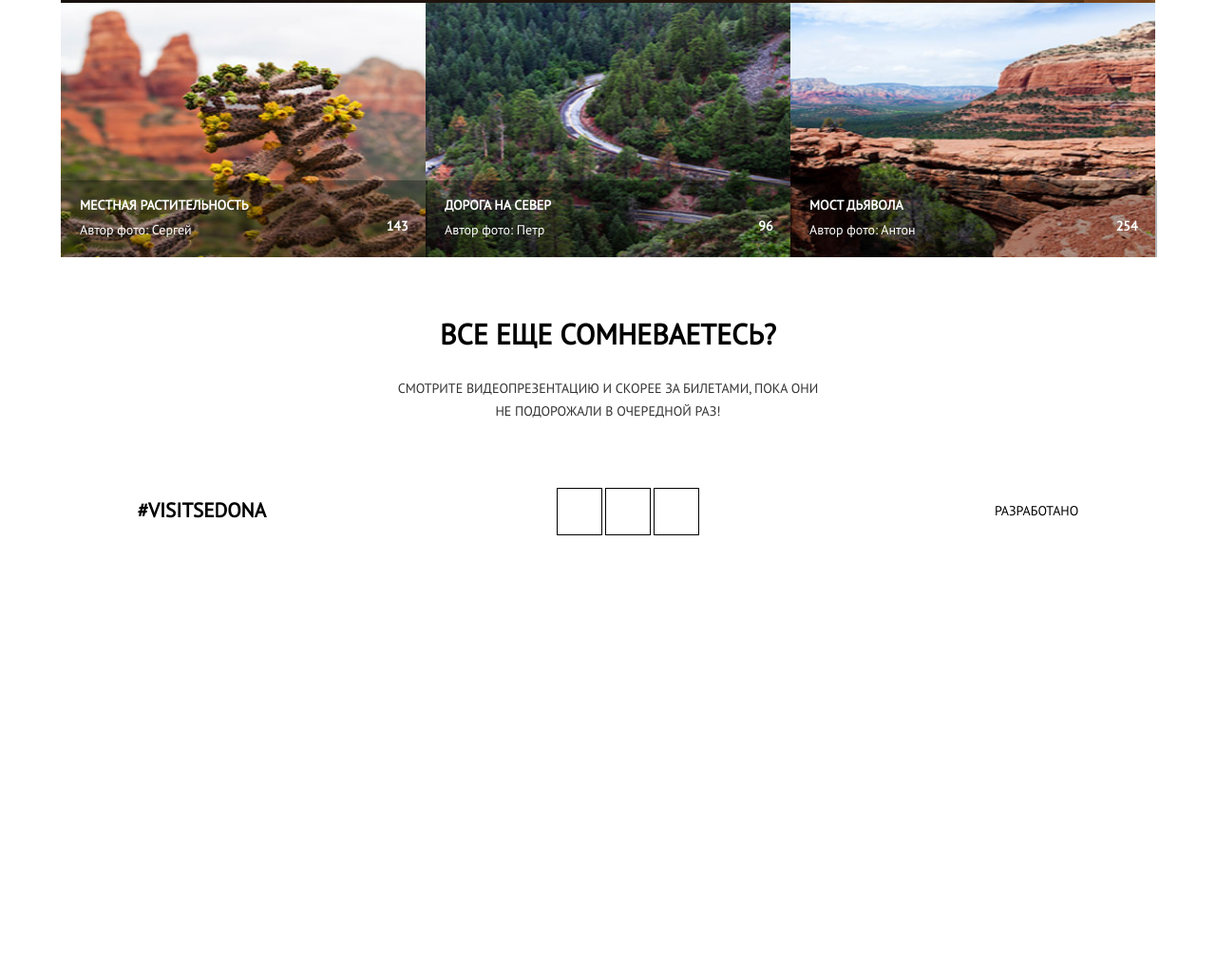
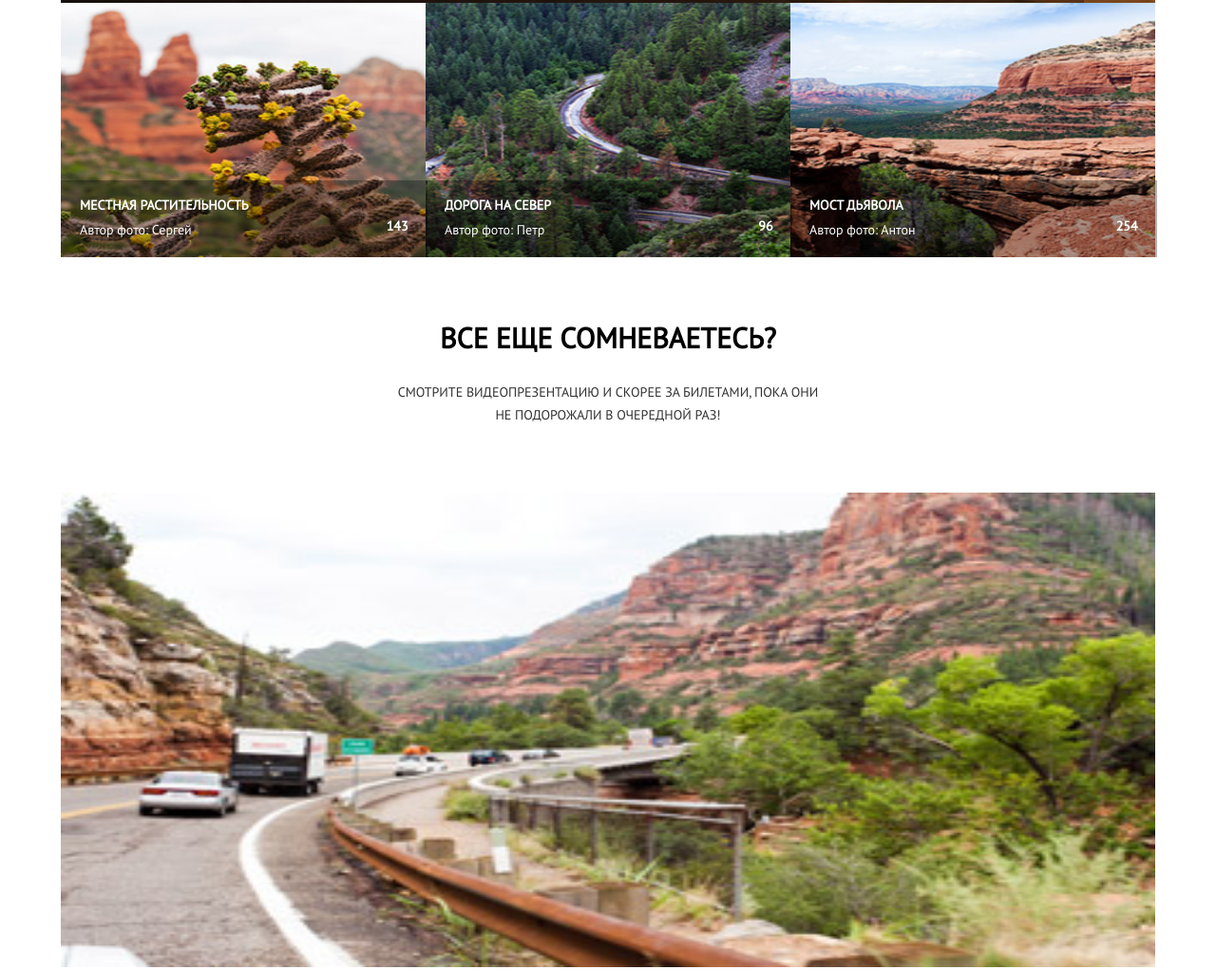
Before and after one commit to Ennitta/64785-sedona, a website: page photo.html in a window 1280 px wide. Shown: the part 1040-2062 px from the top of the page at 95% size. Before the commit the page ends 1648 px from the top, so only its background shows below. Drawn offline with nearby package versions, Linux system fonts and the light colour scheme; files that its build step writes are made by us from their sources; files whose address does not match are found by name.

Commit message:
Видео

```diff
--- a/photo.html
+++ b/photo.html
@@ -78,6 +78,7 @@
           <p class="doubt__text">Смотрите видеопрезентацию и скорее за билетами, пока они не подорожали в очередной раз!</p>
         </div>
         <div class="video">
+          <img src="img/video-mobile.jpg" width="320" height="201" alt="">
           <div class="video__slider"></div>
           <div class="video__update"></div>
           <div class="video__quality"></div>
--- a/sass/blocks/doubt.scss
+++ b/sass/blocks/doubt.scss
@@ -3,7 +3,7 @@
   border-top: 1px solid #e5e5e5;
   margin-top: -5px;
   margin-bottom: 32px;
-  padding-top: 33px;
+  padding-top: 37px;
 
   @media #{$tablet-width} {
     width: 55%;
--- a/sass/blocks/video.scss
+++ b/sass/blocks/video.scss
@@ -1,4 +1,19 @@
 .video {
+  @include container-fluid;
+  padding-bottom: 66px;
+  margin-bottom: 67px;
+
+  @media #{$desctop-width} {
+    margin-bottom: 48px;
+  }
+
+  img {
+    width: 100%;
+
+    @media #{$tablet-width} {
+      height: 500px;
+    }
+  }
 
   &__slider {
 
```
